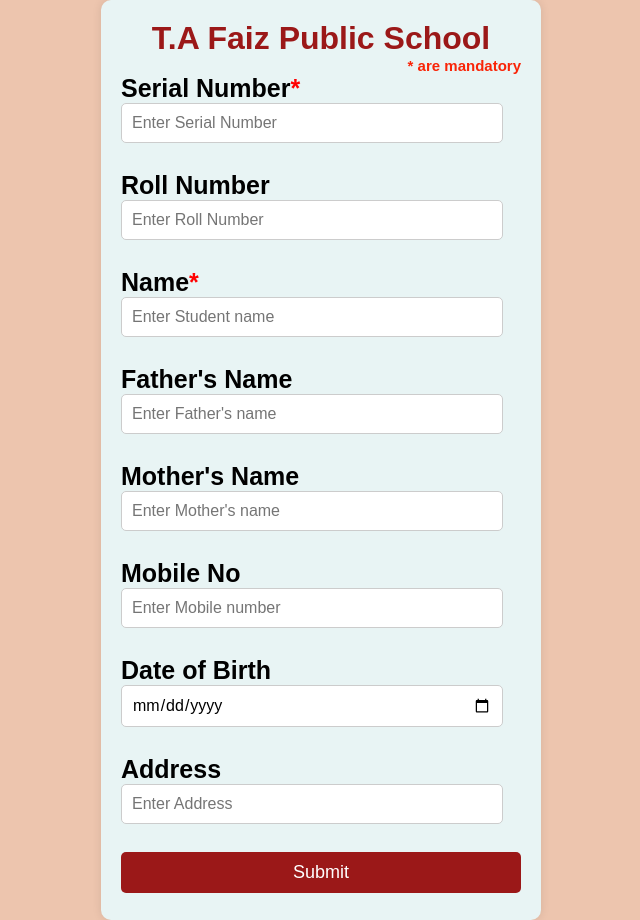
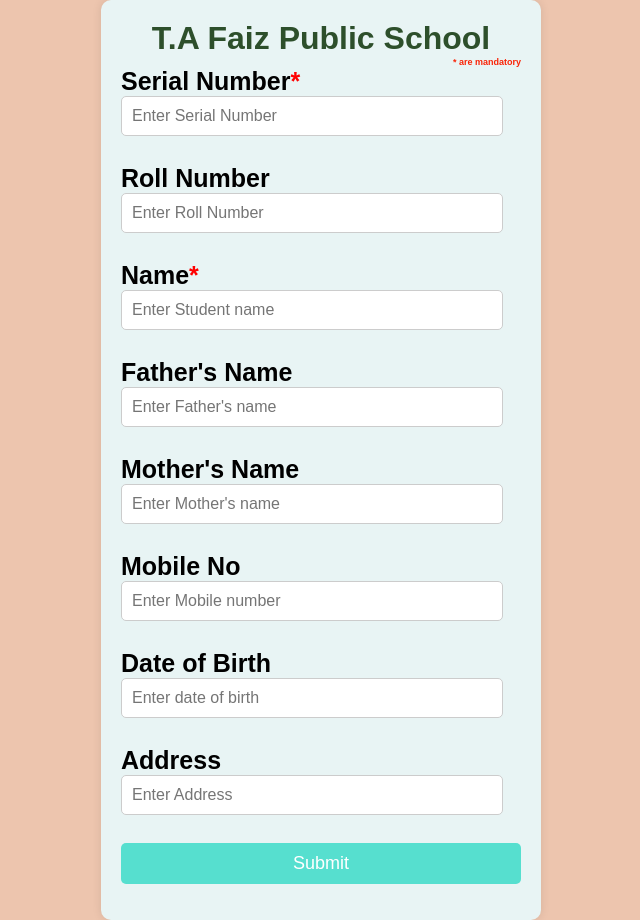
Before and after one commit to Shobhit8075/studentsw, a plain HTML site: page index.html in a window 1280 px wide. Shown: the whole page, without its empty margins (319-959 px from the left). Drawn offline with Linux system fonts and the light colour scheme.

Commit message:
Update index.html

```diff
--- a/index.html
+++ b/index.html
@@ -10,6 +10,7 @@
 
         <H1>T.A Faiz Public School</H1>
         <h3>* are mandatory </h3>
+        <div id="res" style="color: green; font-size: 10px;"></div>
         <form method ="post" id="form">
             <div class></div>
             <label for="srno">Serial Number<span  id="asterisk">*</span> </label>
@@ -26,13 +27,13 @@
             <input type = "tel" id="phone" name="phone" placeholder="Enter Mobile number"><br><br>
 
             <label for="dob">Date of Birth</label>
-            <input type="date" id="dob" name="dob"  placeholder="Enter date of birth"><br><br>
+            <input type="text" id="dob" name="dob"  placeholder="Enter date of birth"><br><br>
 
             <label for="address">Address</label>
             <input type="text" id="address" name="address" placeholder="Enter Address"><br><br>
 
             <button type="submit" id="btn">Submit</button>
-            <div id="res" style="color: green; font-size: 15px;"></div>
+
         </form>
     </div>
     <style>
@@ -63,12 +64,12 @@
         }
         h1{
             text-align: center;
-            color: rgb(155, 24, 24);
+            color: #2D4F2B;
         }
         h3{
             text-align: right;
             color: rgb(249, 36, 7);
-            font-size: 15px;
+            font-size: 9px;
         }
         #asterisk{
             color: red;
@@ -90,7 +91,7 @@
         button{
             width: 100%;
             padding: 10px;
-            background-color: rgb(155, 24, 24);
+            background-color: #56DFCF;
             color: white;
             border: none;
             border-radius: 5px;
```
